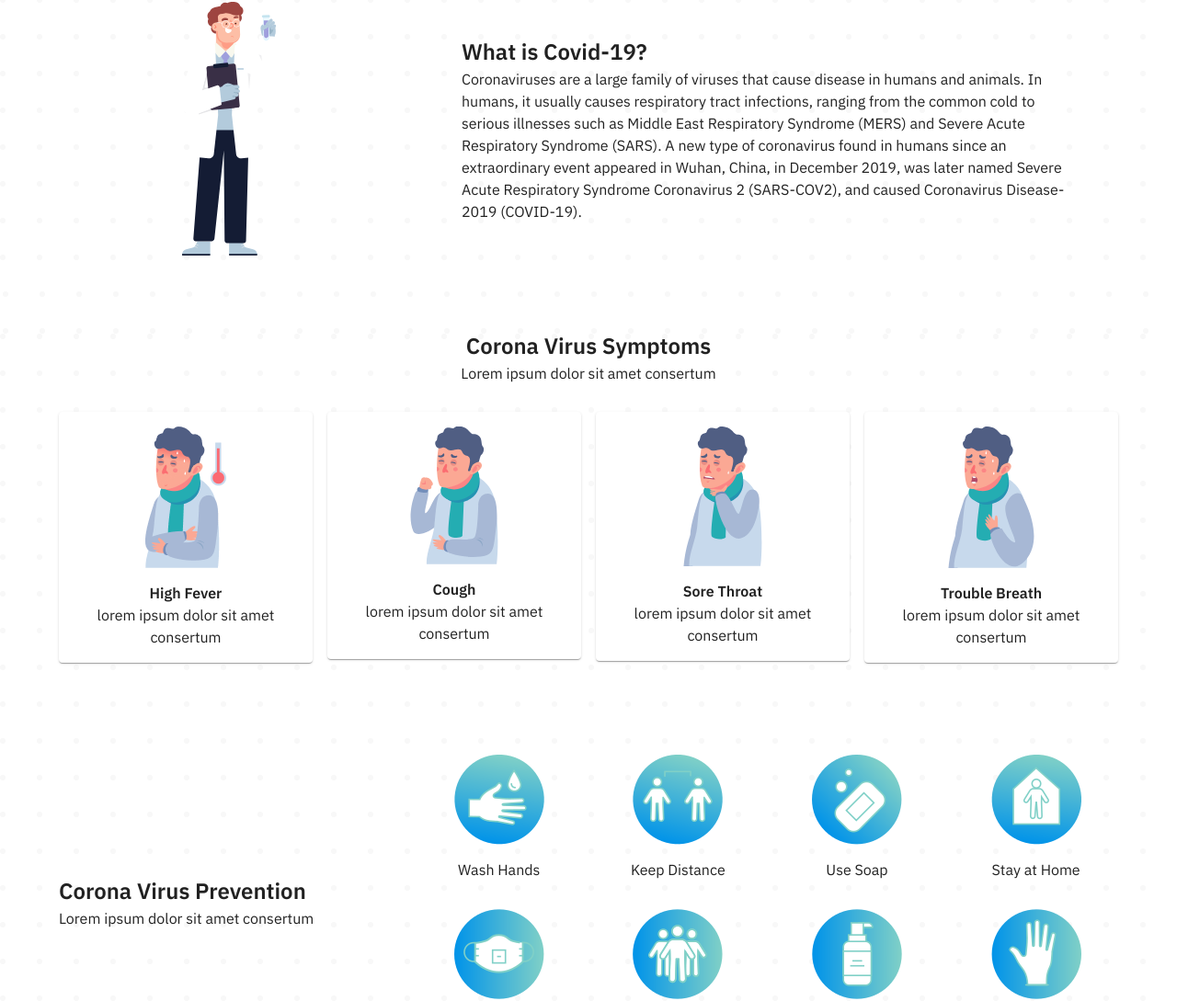
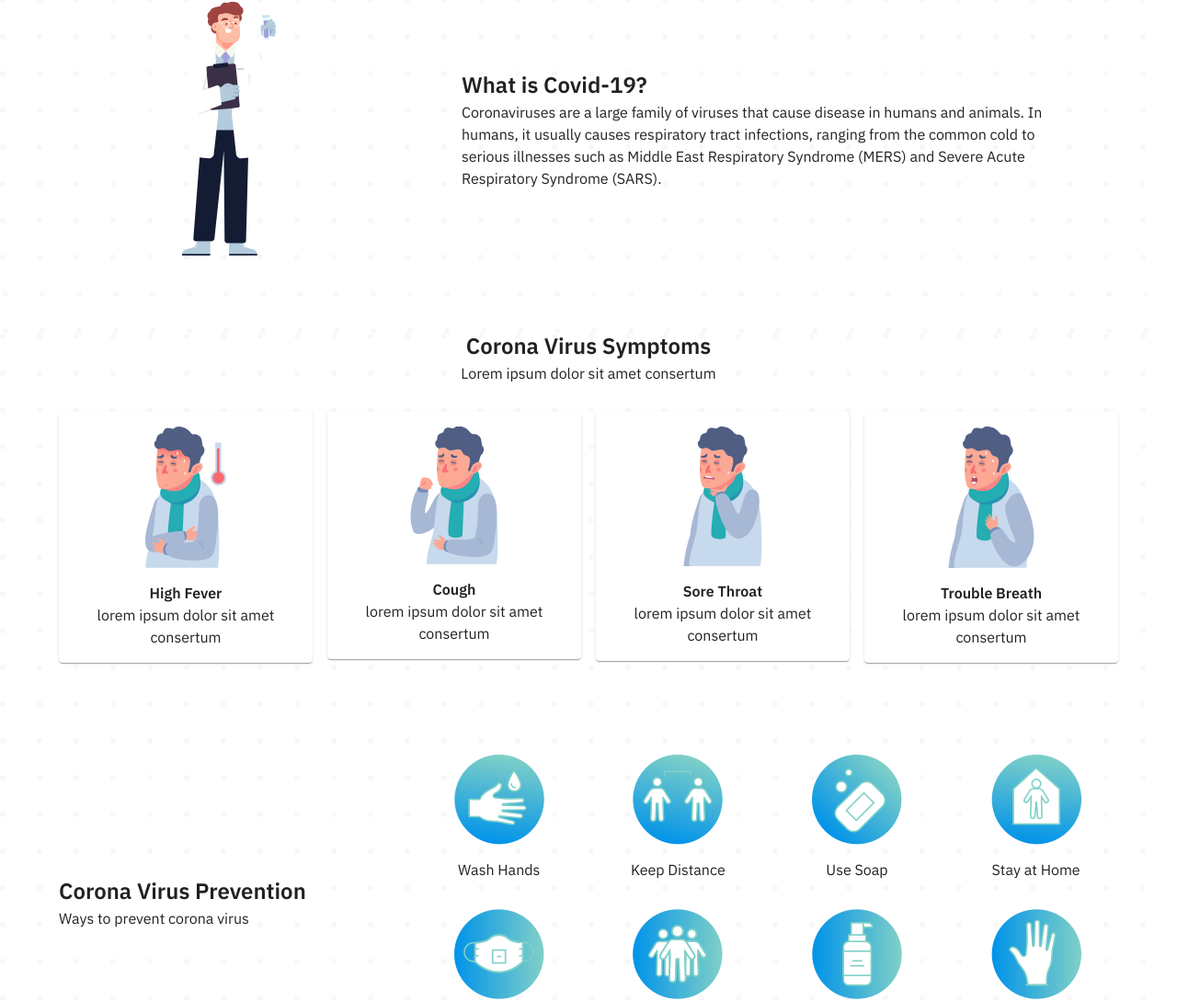
Before and after one commit to niceDeve/info-covid, a Next.js app: page / in a window 1280 px wide. Shown: the part 563-1652 px from the top of the page at 92% size. Built offline with nearby package versions, Linux system fonts and the light colour scheme; no server answers.

Commit message:
update index

```diff
--- a/sections/landing-page/Covid.js
+++ b/sections/landing-page/Covid.js
@@ -21,9 +21,7 @@ export default function Covid() {
           <p>
             Coronaviruses are a large family of viruses that cause disease in humans and animals. In humans, it usually causes respiratory
             tract infections, ranging from the common cold to serious illnesses such as Middle East Respiratory Syndrome (MERS) and Severe
-            Acute Respiratory Syndrome (SARS). A new type of coronavirus found in humans since an extraordinary event appeared in Wuhan,
-            China, in December 2019, was later named Severe Acute Respiratory Syndrome Coronavirus 2 (SARS-COV2), and caused Coronavirus
-            Disease-2019 (COVID-19).
+            Acute Respiratory Syndrome (SARS).
           </p>
         </Grid>
       </Grid>
--- a/sections/landing-page/Prevention.js
+++ b/sections/landing-page/Prevention.js
@@ -21,7 +21,7 @@ export default function Prevention() {
       <Grid container spacing={{ xs: 2, md: 2 }}>
         <Grid item xs={12} sm={12} md={4} style={{ margin: 'auto' }}>
           <h2 className={classes.title5}>Corona Virus Prevention</h2>
-          <p className={classes.desc}>Lorem ipsum dolor sit amet consertum</p>
+          <p className={classes.desc}>Ways to prevent corona virus</p>
         </Grid>
         <Grid item xs={12} sm={12} md={8}>
           <Grid container spacing={{ xs: 2, md: 2 }}>
```
